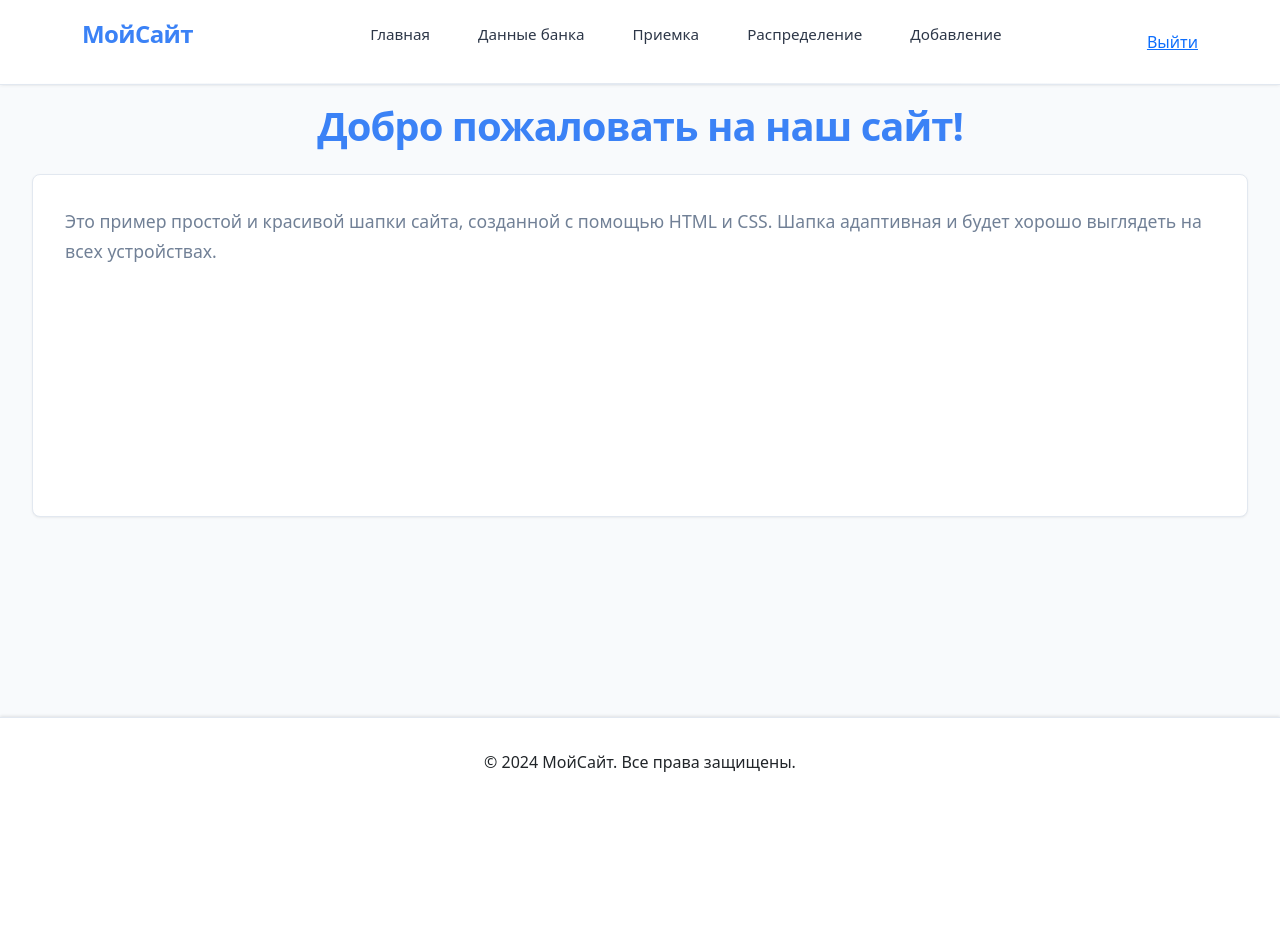
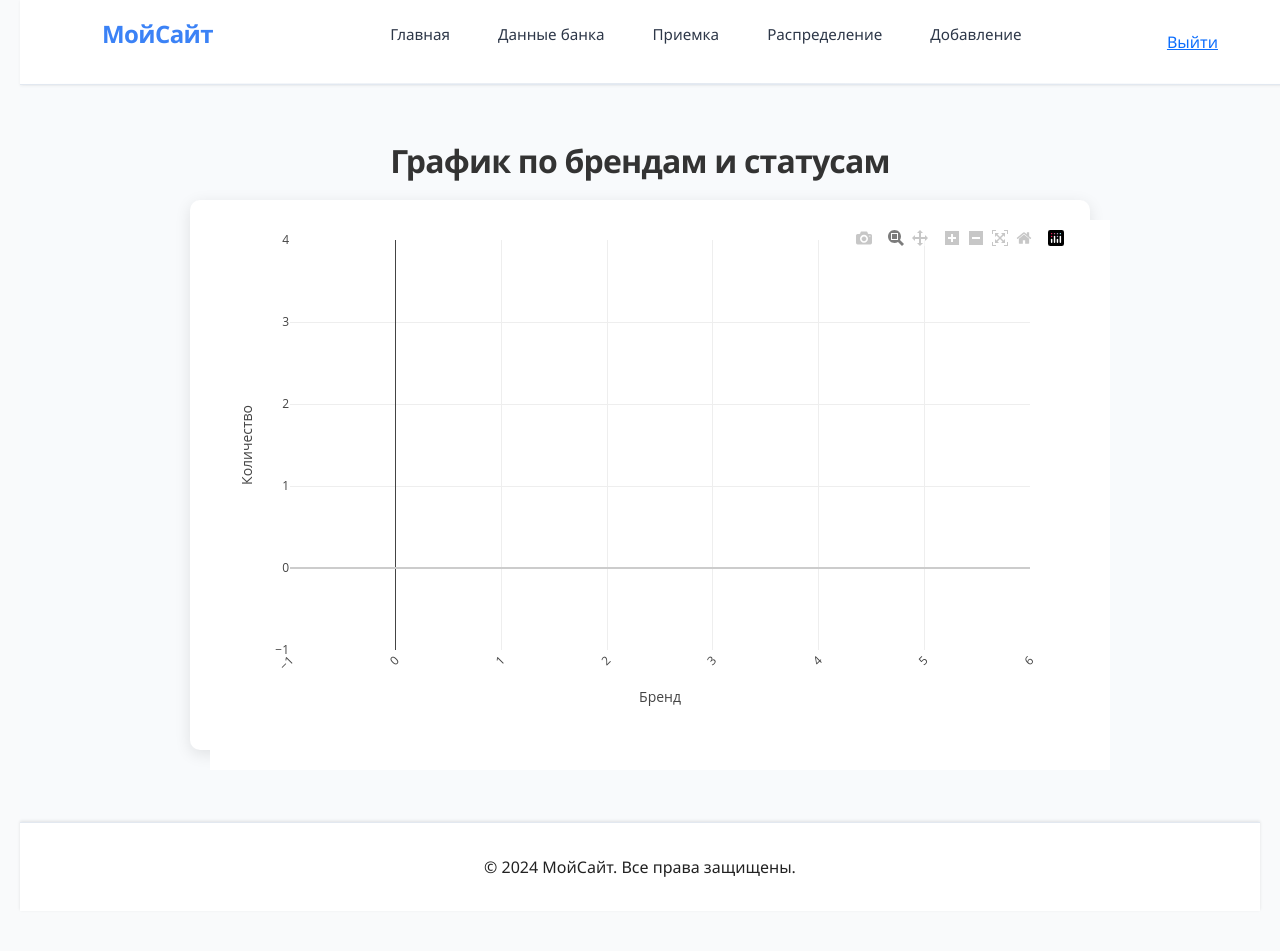
Before and after one commit to Lexabe2/Alfa_repair, a Django app: page /home/ in a window 1280 px wide. Before the commit the page ends 772 px from the top, so only its background shows below. Run offline with Django 5.2, Linux system fonts and the light colour scheme; the visitor is signed in with stand-in values (Sample User, id 1); data that the repository does not hold is empty; some libraries are stand-ins or nearby versions.

```diff
--- a/Alfa_repair_app/views.py
+++ b/Alfa_repair_app/views.py
@@ -9,8 +9,10 @@ from django.template.loader import render_to_string
 from django.http import HttpResponse
 import openpyxl
 from django.db.models.functions import Cast
-from django.db.models import IntegerField, Max
+from django.db.models import IntegerField, Max, Count
 from io import BytesIO
+from collections import defaultdict
+import json
 
 
 def login_views(request):
@@ -33,9 +35,47 @@ def out(request):
     return redirect('login')
 
 
+
 @login_required(login_url='login')
 def index(request):
-    return render(request, 'home.html')
+    data = (
+        SerialNumber.objects
+        .values('brand', 'status')
+        .annotate(count=Count('id'))
+        .order_by('brand', 'status')
+    )
+
+    # Формируем данные в структуру: brand -> status -> count
+    table = defaultdict(lambda: defaultdict(int))
+    statuses_set = set()
+
+    for entry in data:
+        brand = entry['brand'] or 'Неизвестно'
+        status = entry['status'] or 'Не указан'
+        count = entry['count']
+        table[brand][status] = count
+        statuses_set.add(status)
+
+    statuses = sorted(statuses_set)
+    brands = list(table.keys())
+
+    # Подготовка данных для графика
+    chart_data = {
+        'brands': brands,
+        'statuses': statuses,
+        'datasets': []
+    }
+
+    for status in statuses:
+        dataset = {
+            'label': status,
+            'data': [table[brand].get(status, 0) for brand in brands]
+        }
+        chart_data['datasets'].append(dataset)
+
+    return render(request, 'home.html', {
+        'chart_data_json': json.dumps(chart_data),
+    })
 
 
 @login_required(login_url='login')
--- a/templates/base.html
+++ b/templates/base.html
@@ -3,10 +3,12 @@
 <html lang="en">
 <head>
     <meta charset="UTF-8">
-    <link rel="stylesheet" href="{% static "css/main.css" %}" />
-    <link rel="stylesheet" href="{% static "css/table.css" %}" />
+    <script src="https://cdn.plot.ly/plotly-2.32.0.min.js"></script>
+    <link rel="stylesheet" href="{% static "css/main.css" %}"/>
+    <link rel="stylesheet" href="{% static "css/table.css" %}"/>
     <link rel="stylesheet" href="{% static 'css/distribution.css' %}">
-    <link href="https://cdn.jsdelivr.net/npm/bootstrap@5.3.3/dist/css/bootstrap.min.css" rel="stylesheet" integrity="sha384-QWTKZyjpPEjISv5WaRU9OFeRpok6YctnYmDr5pNlyT2bRjXh0JMhjY6hW+ALEwIH" crossorigin="anonymous">
+    <link href="https://cdn.jsdelivr.net/npm/bootstrap@5.3.3/dist/css/bootstrap.min.css" rel="stylesheet"
+          integrity="sha384-QWTKZyjpPEjISv5WaRU9OFeRpok6YctnYmDr5pNlyT2bRjXh0JMhjY6hW+ALEwIH" crossorigin="anonymous">
     <title> {% block title %}Default title{% endblock title %} </title>
 </head>
 <body>
@@ -27,7 +29,7 @@
         <a href="{% url 'out' %}">Выйти</a>
     </div>
 </header>
-    <main class="content">{% block content%}{% endblock content %}</main>
+<main class="content">{% block content %}{% endblock content %}</main>
 <footer class="footer">
     <div class="footer-container">
         <div class="footer-bottom">
@@ -35,6 +37,9 @@
         </div>
     </div>
 </footer>
-    <script src="https://cdn.jsdelivr.net/npm/bootstrap@5.3.3/dist/js/bootstrap.bundle.min.js" integrity="sha384-YvpcrYf0tY3lHB60NNkmXc5s9fDVZLESaAA55NDzOxhy9GkcIdslK1eN7N6jIeHz" crossorigin="anonymous"></script>
+
+<script src="https://cdn.jsdelivr.net/npm/bootstrap@5.3.3/dist/js/bootstrap.bundle.min.js"
+        integrity="sha384-YvpcrYf0tY3lHB60NNkmXc5s9fDVZLESaAA55NDzOxhy9GkcIdslK1eN7N6jIeHz"
+        crossorigin="anonymous"></script>
 </body>
 </html>
--- a/templates/home.html
+++ b/templates/home.html
@@ -1,6 +1,81 @@
 {% extends "base.html" %}
 {% block title %}Index{% endblock title %}
-<div>{% block content%}
-    <h1>Добро пожаловать на наш сайт!</h1>
-    <p>Это пример простой и красивой шапки сайта, созданной с помощью HTML и CSS. Шапка адаптивная и будет хорошо выглядеть на всех устройствах.</p>
-{% endblock content %}</div>
+
+{% block content %}
+    <style>
+        body {
+            font-family: "Segoe UI", Tahoma, Geneva, Verdana, sans-serif;
+            background-color: #f9fafb;
+            color: #222;
+            margin: 0;
+            padding: 0 20px 40px 20px;
+        }
+
+        h2 {
+            text-align: center;
+            margin: 40px 0 20px;
+            font-weight: 600;
+            color: #333;
+        }
+
+        #brandStatusChart {
+            max-width: 900px;
+            height: 550px;
+            margin: 0 auto 40px;
+            background: #fff;
+            border-radius: 10px;
+            box-shadow: 0 4px 16px rgb(0 0 0 / 0.1);
+            padding: 20px;
+        }
+    </style>
+
+    <h2>График по брендам и статусам</h2>
+    <div id="brandStatusChart"></div>
+
+    <!-- Подключаем Plotly, если в base.html нет -->
+    <script src="https://cdn.plot.ly/plotly-2.32.0.min.js"></script>
+
+    <script>
+        document.addEventListener("DOMContentLoaded", function () {
+            const chartData = JSON.parse('{{ chart_data_json|safe }}');
+            const brands = chartData.brands;
+
+            const traces = chartData.datasets.map(ds => ({
+                x: brands,
+                y: ds.data,
+                name: ds.label,
+                type: 'bar',
+                marker: {
+                    // Можно добавить прозрачность цвета или тени
+                    opacity: 0.85
+                }
+            }));
+
+            const layout = {
+                barmode: 'stack',
+                xaxis: {
+                    title: 'Бренд',
+                    tickangle: -45,
+                    tickfont: {size: 12}
+                },
+                yaxis: {
+                    title: 'Количество',
+                    zeroline: true,
+                    zerolinewidth: 2,
+                    zerolinecolor: '#ccc'
+                },
+                legend: {
+                    orientation: 'h',
+                    y: -0.2,
+                    font: {size: 13},
+                },
+                margin: {t: 20, b: 120},
+                plot_bgcolor: '#fff',
+                paper_bgcolor: '#fff',
+                hovermode: 'closest'
+            };
+
+            Plotly.newPlot('brandStatusChart', traces, layout, {responsive: true});
+        });
+    </script>
+{% endblock content %}
```
Lines whose indentation alone changed are shown as unchanged.
